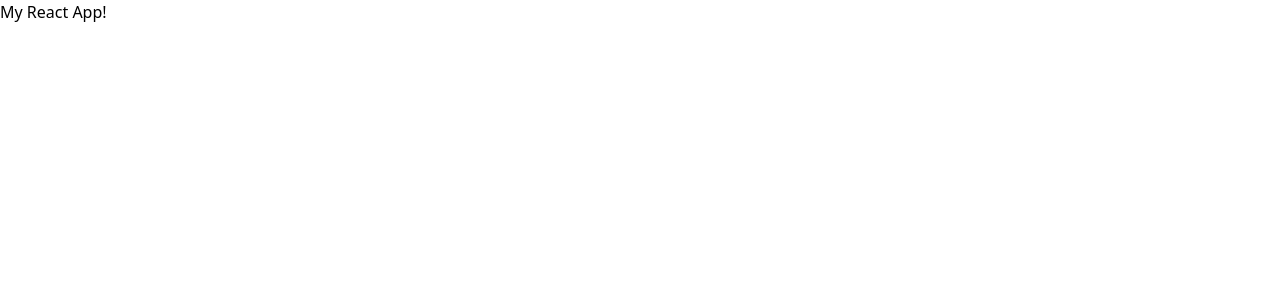
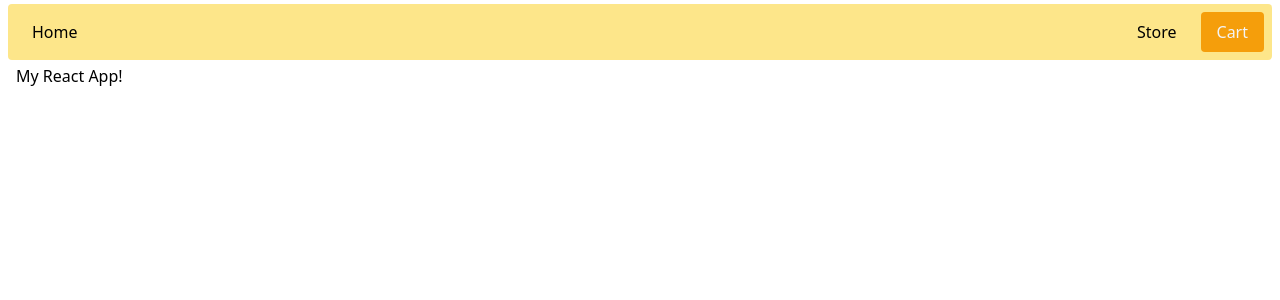
Before and after one commit to themetar/eshop-mockup, a React app: page / in a window 1280 px wide. Shown: the top 300 px of the page. Built offline with nearby package versions, Linux system fonts and the light colour scheme.

Commit message:
Add navigation to App

```diff
--- a/package.json
+++ b/package.json
@@ -11,7 +11,8 @@
   "license": "ISC",
   "dependencies": {
     "react": "^17.0.2",
-    "react-dom": "^17.0.2"
+    "react-dom": "^17.0.2",
+    "react-router-dom": "^5.2.0"
   },
   "devDependencies": {
     "@babel/core": "^7.14.6",
--- a/src/components/App.js
+++ b/src/components/App.js
@@ -1,5 +1,20 @@
+import { BrowserRouter as Router, Link } from 'react-router-dom';
+
 export default function App() {
   return (
-    <h1>My React App!</h1>
+    <Router>
+      <div>
+        <div className="max-w-screen-2xl mx-auto px-2 py-1">
+          <div className="bg-yellow-200 p-2 rounded flex">
+            <Link to="/" className="mr-auto px-4 py-2">Home</Link>
+            <Link to="/store" className="mr-2 px-4 py-2">Store</Link>
+            <Link to="/store/cart" className="bg-yellow-500 rounded text-gray-100 px-4 py-2">Cart</Link>
+          </div>
+        </div>
+      </div>
+      <div className="max-w-screen-2xl mx-auto px-4">
+        <h1>My React App!</h1>
+      </div>
+    </Router>
   );
 }
--- a/src/index.css
+++ b/src/index.css
@@ -1 +1,2 @@
 @tailwind base;
+@tailwind utilities;
```
Also changed, not shown: 1 other file (tests, documents, lock files or other folders).
